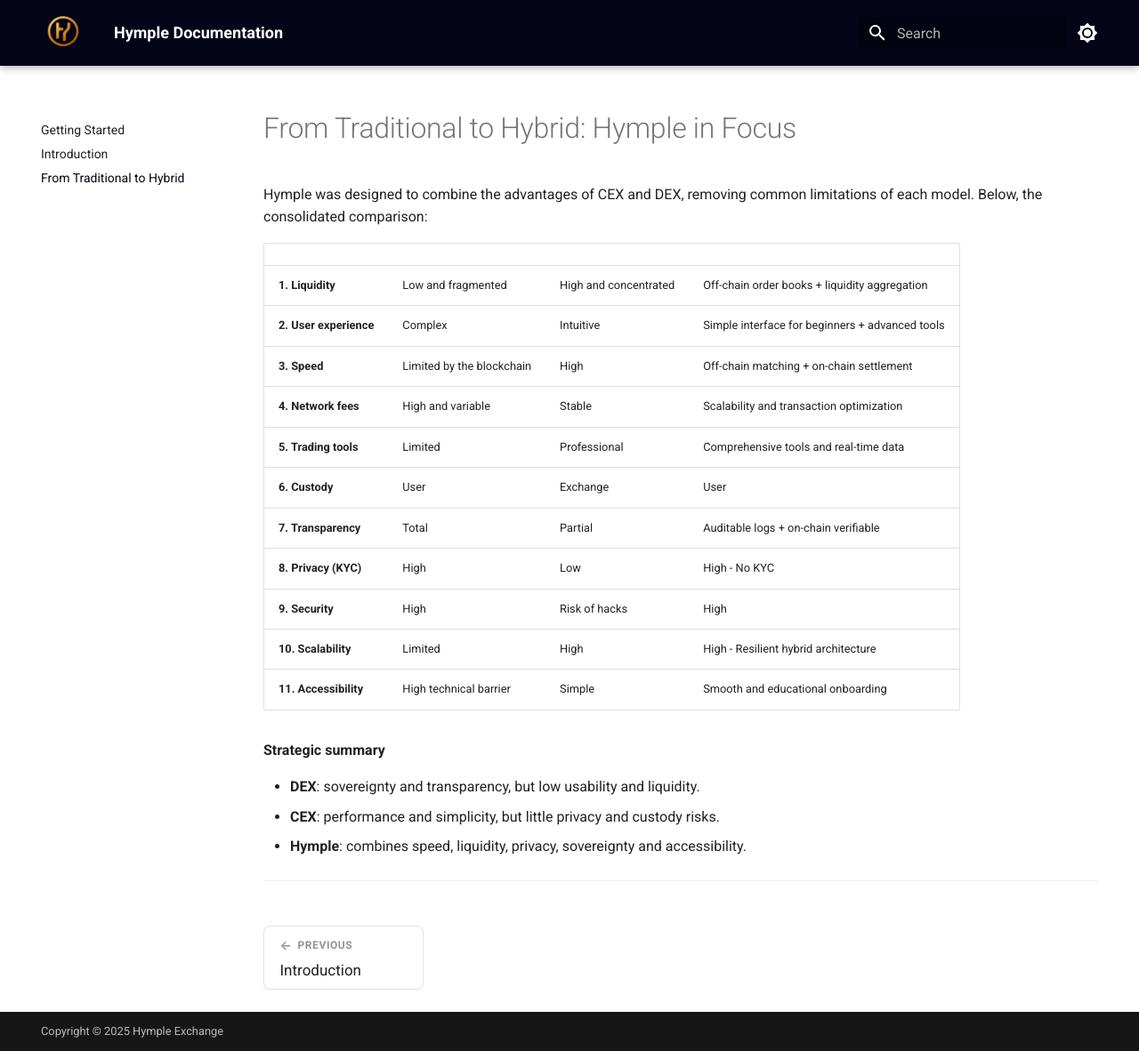
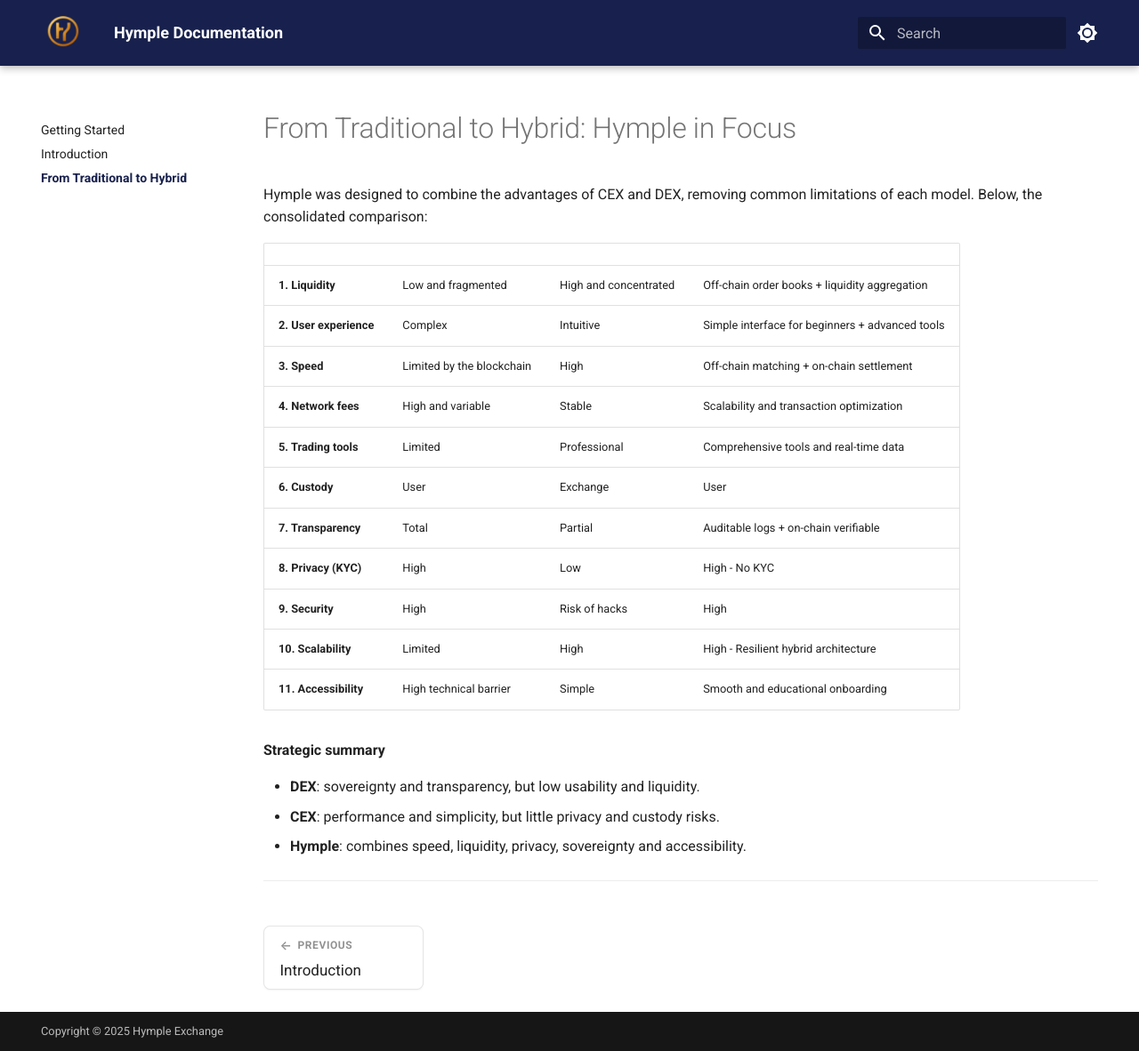
Before and after one commit to Hy-mple/hymple.docs, an MkDocs documentation site: the page built from docs/from_traditional_to_hybrid.md, in a window 1280 px wide and 1182 px high. Shown: the whole window at 89% size. Built offline with MkDocs 1.6.1 and Material for MkDocs 9.7.7, drawn with Linux system fonts in a browser that asks for light colours.

Commit message:
theme adjusts

```diff
--- a/docs/stylesheets/styles.css
+++ b/docs/stylesheets/styles.css
@@ -15,9 +15,33 @@
 
 /* Custom primary color for header */
 [data-md-color-primary="custom"] {
-  --md-primary-fg-color: #040418;
-  --md-primary-fg-color--light: #0f1735;
-  --md-primary-fg-color--dark: #000000;
+  --md-primary-fg-color: #18214D;
+  --md-primary-fg-color--light: #2a3566;
+  --md-primary-fg-color--dark: #0f1735;
+}
+
+/* Ensure white text in dark mode header */
+[data-md-color-scheme="slate"] .md-header {
+  color: #ffffff;
+}
+
+[data-md-color-scheme="slate"] .md-header__title,
+[data-md-color-scheme="slate"] .md-header__button,
+[data-md-color-scheme="slate"] .md-search__input::placeholder {
+  color: #ffffff;
+}
+
+/* White bold text for active menu items in dark mode */
+[data-md-color-scheme="slate"] .md-nav__link--active,
+[data-md-color-scheme="slate"] .md-nav__link--active:hover {
+  color: #ffffff !important;
+  font-weight: bold;
+}
+
+/* Bold text for active menu items in light mode */
+[data-md-color-scheme="default"] .md-nav__link--active,
+[data-md-color-scheme="default"] .md-nav__link--active:hover {
+  font-weight: bold;
 }
 
 /* Larger logo */
```
